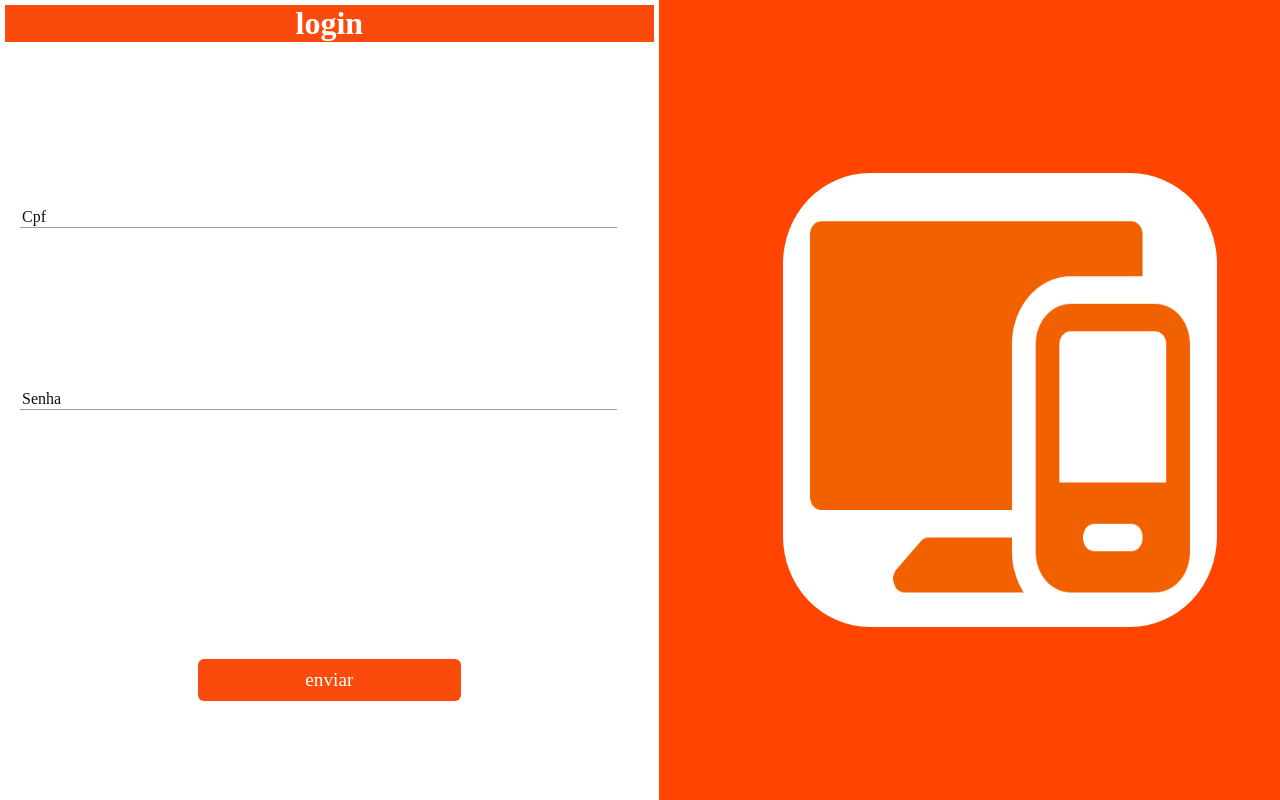
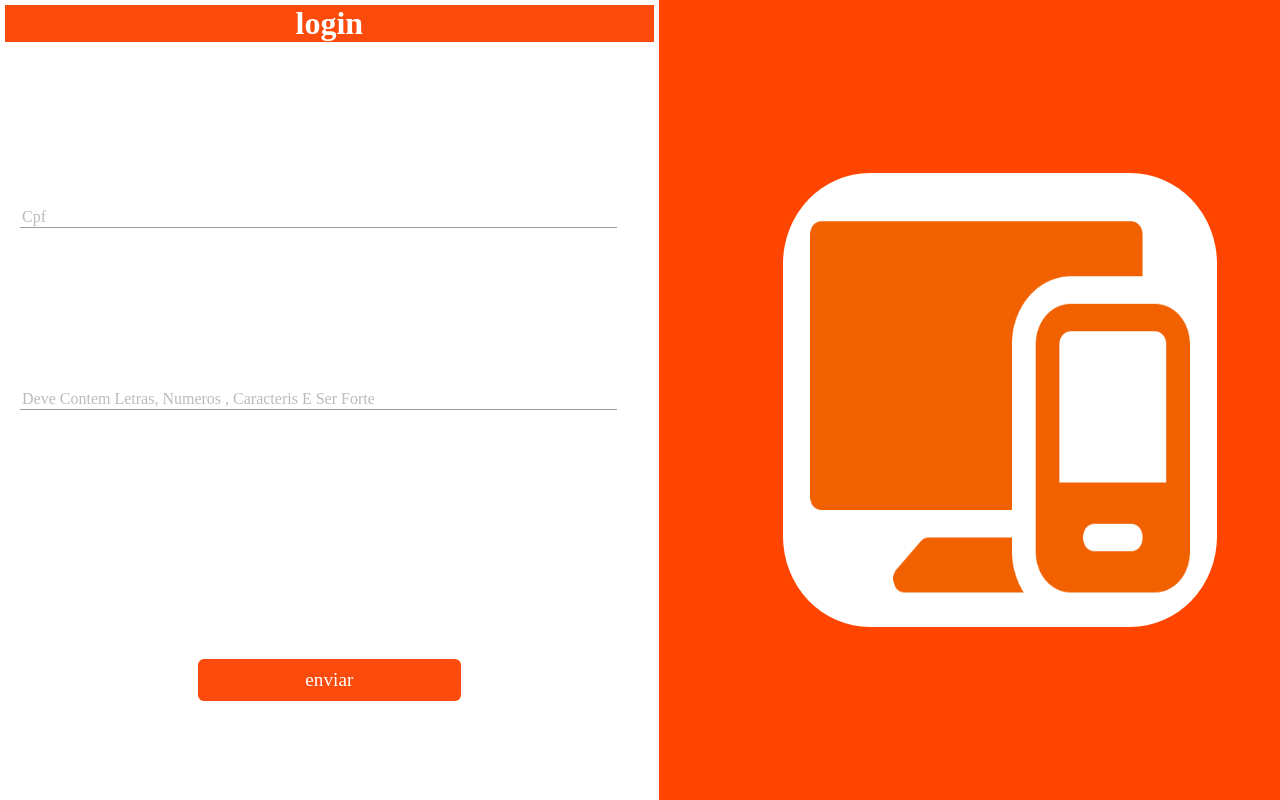
Before and after one commit to Carlosdaniel286/acesso, a Next.js app in the folder front/: page /sitema/portaria/login in a window 1280 px wide. Built offline with nearby package versions, Linux system fonts and the light colour scheme; a web font is replaced by a local one.

Commit message:
novo cpfs

```diff
--- a/front/package.json
+++ b/front/package.json
@@ -9,15 +9,21 @@
     "lint": "next lint"
   },
   "dependencies": {
+    "@sideway/address": "^5.0.0",
+    "@sideway/formula": "^3.0.1",
+    "cpf-cnpj-validator": "^1.0.3",
+    "joi": "^17.11.0",
     "next": "13.5.6",
     "react": "^18",
     "react-dom": "^18",
+    "react-input-mask": "^2.0.4",
     "zxcvbn": "^4.4.2"
   },
   "devDependencies": {
     "@types/node": "^20",
     "@types/react": "^18",
     "@types/react-dom": "^18",
+    "@types/react-input-mask": "^3.0.5",
     "@types/zxcvbn": "^4.4.4",
     "autoprefixer": "^10",
     "eslint": "^8",
--- a/front/src/app/sitema/components/Form/style.module.css
+++ b/front/src/app/sitema/components/Form/style.module.css
@@ -55,6 +55,12 @@
     outline: none; /* Remove a borda de foco padrão (efeito de toque) */
     /* Adicione outros estilos desejados para o input focado, se necessário */
   }
+
+  .form input::placeholder {
+    color: #bebaba; /* Cor desejada para o placeholder */
+  }
+
+
   .image input{
     border-bottom: 0;
   }
@@ -86,7 +92,3 @@
     cursor: pointer;
     width: 40%;
   }
-  .form input::placeholder{
-    color: rgb(17, 17, 17);
-
-  }
--- /dev/null
+++ b/front/src/app/sitema/portaria/helps/helps.ts
@@ -0,0 +1,22 @@
+import zxcvbn from 'zxcvbn';
+
+export const checkPasswordStrength = (password:string) => {
+  const result = zxcvbn(password);
+  const { score } = result;
+
+
+switch (score) {
+    case 0:
+      return { text:'Muito Fraca',score};
+    case 1:
+      return {text:'Fraca',score};
+    case 2:
+      return {text:'Média',score}
+    case 3:
+      return {text:'Forte',score};
+    case 4:
+      return {text:'Muito Forte',score};
+    default:
+      return {text:'Inválida',score:0};
+  }
+};
--- /dev/null
+++ b/front/src/app/sitema/portaria/helps/setcpf.tsx
@@ -0,0 +1,80 @@
+/* eslint-disable react-hooks/rules-of-hooks */
+import { useState,useEffect, SetStateAction, Dispatch } from "react"
+type input={
+    inputvalue: Dispatch<SetStateAction<string>>
+}
+export const Inputscof=({inputvalue}:input)=>{
+    // eslint-disable-next-line react-hooks/rules-of-hooks
+    const[signIn, setSignIn]=useState({
+        cpf:'',
+        password:''
+      })
+    const[cpf, setCpfs]=useState<string[]>([])
+
+    useEffect(()=>{
+     inputvalue(signIn.cpf)
+    // eslint-disable-next-line react-hooks/exhaustive-deps
+    },[signIn.cpf])
+
+    const clearcpf=(ev:React.KeyboardEvent<HTMLInputElement>)=>{
+        const keys = ev.key
+       if(keys=='Backspace'){
+          const newArray = signIn.cpf.split('')
+          newArray.pop()
+          setCpfs([...newArray])
+          setSignIn({...signIn,cpf:newArray.join('')})
+        }
+
+       }
+
+
+      const setCpf = (ev:React.ChangeEvent<HTMLInputElement>  ) => {
+        const keys = ev.target.value.split('')
+        const limit = cpf.length
+        let last = keys[keys.length-1]
+
+
+
+        if (!isNaN(Number(last)) || last === '0') {
+          if (limit < 15) {
+          setCpfs([...cpf,last])
+
+
+          if (limit === 3) {
+          const newArray = [...cpf, '.', last];
+           setCpfs([...newArray])
+
+          }
+
+          if (limit === 7) {
+            const newArray = [...cpf, '.', last];
+            setCpfs([...newArray])
+
+          }
+
+          if (limit === 11) {
+            const newArray = [...cpf, '-', last];
+            setCpfs([...newArray])
+
+          }
+
+          setSignIn({...signIn,cpf:cpf.join('')})
+
+          return
+        }
+      }
+
+
+    }
+    return(
+    <>
+               <input type="text"
+               placeholder='cpf'
+
+               onKeyDown={(ev)=>clearcpf(ev)}
+               onChange={(ev)=>setCpf(ev)}
+               value={signIn.cpf}
+              />
+        </>
+    )
+}
--- a/front/src/app/sitema/portaria/login/page.tsx
+++ b/front/src/app/sitema/portaria/login/page.tsx
@@ -1,9 +1,11 @@
 'use client'
 import zxcvbn from 'zxcvbn';
-import { useState } from 'react';
+import { KeyboardEvent, useEffect, useState } from 'react';
 import on from './style.module.css'
 import Cadastros from '../../components/Form/form';
 import Image from 'next/image';
+import { checkPasswordStrength } from '../helps/helps';
+import { Inputscof } from '../helps/setcpf';
 
 
 export default function Login () {
@@ -11,45 +13,37 @@ export default function Login () {
     cpf:'',
     password:''
   })
-  const[text, seText]=useState('')
+  const[scores, setScores]=useState({
+    score:0,
+    texts:''
+  })
+ const[cpf, setCpfs]=useState<string>('')
 
-
-
-  const signUp = () => {
-    const password = signIn.password; // Assuming signIn is an object with a password property
-    const result = zxcvbn(password);
-    const containsLetters = /[a-zA-Z]/.test(password);
-    const containsNumbers = /\d/.test(password);
-    const containsSpecialCharacters = /[!@#$%*]/.test(password);
-    const isValidPassword = containsLetters && containsNumbers && containsSpecialCharacters;
-    const score = Number(result.score);
-    seText(result.score.toString())
-    const verifque = isValidPassword && score < 3
-    console.log(verifque)
-
+  const signUp = (ev:React.ChangeEvent<HTMLInputElement>) => {
+    const password = ev.target.value; // Assuming signIn is an object with a password property
+    const result= checkPasswordStrength(password)
+    setScores({...scores,texts:result.text,score:result.score})
+    setSignIn({...signIn,password})
   };
 
 
 
 
- const setCpf = (ev: React.ChangeEvent<HTMLInputElement>) => {
-    const cpf = ev.target.value.split('');
-    const lastChar: string = cpf[cpf.length - 1];
 
-    if (cpf.length > 14) return;
 
-    if (!isNaN(Number(lastChar)) || lastChar === '0') {
+const fetch = () => {
+    const containsLetters = /[a-zA-Z]/.test(signIn.password);
+    const containsNumbers = /\d/.test(signIn.password);
+    const containsSpecialCharacters = /[!@#$%*]/.test(signIn.password);
+    const isValidPassword = containsLetters && containsNumbers && containsSpecialCharacters;
 
-      if(cpf.length==3 || cpf.length==7) cpf.push('.')
-      if(cpf.length==11) cpf.push('-')
-      setSignIn({ ...signIn, cpf: cpf.join('') });
-    }
-
-    if (cpf.length === 0 || ev.target.value === '') {
-      console.log('Input cleared');
-      setSignIn({ ...signIn, cpf: '' });
+    const verifque = isValidPassword && scores.score > 2
+    console.log(verifque)
+    if(!verifque ){
+      setScores({...scores,texts:'deve contem letras, numeros , caracteris e ser forte '})
     }
   };
+
 
 
 
@@ -58,27 +52,25 @@ export default function Login () {
           <div className={on.login}>
 
           <Cadastros
+          // eslint-disable-next-line react/no-children-prop
           children={
             <>
-               <input type="text"
-               placeholder='cpf'
-               onChange={(ev)=>setCpf(ev)}
-               value={signIn.cpf}
+              <Inputscof
+               inputvalue={setCpfs}
               />
               <div className={on.password}>
-               <input type="password"
-               placeholder='senha'
-               onChange={
-                (ev:React.ChangeEvent<HTMLInputElement>) =>
-                setSignIn({...signIn,password:ev.target.value,})}
+               <input type="text"
+               placeholder='deve contem letras, numeros , caracteris e ser forte'
+               onChange={(ev)=>signUp(ev)}
+
                 value={signIn.password}
               />
-              <div className={on.text}><span>{text}</span></div>
+              <div className={on.text}><span>{scores.texts}</span></div>
               </div>
             </>
           }
 
-          Onclik={signUp}
+          Onclik={fetch}
           header='login'
           />
 
```
Also changed, not shown: front/src/app/sitema/portaria/cadastro/page.tsx (+10 -3 lines), front/src/app/sitema/context/contetx.tsx (added), 2 other files (tests, documents, lock files or other folders).
